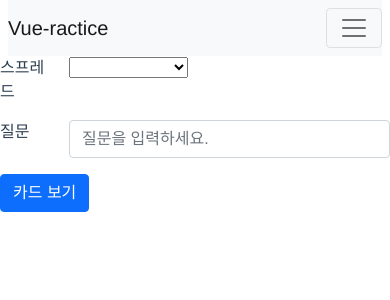
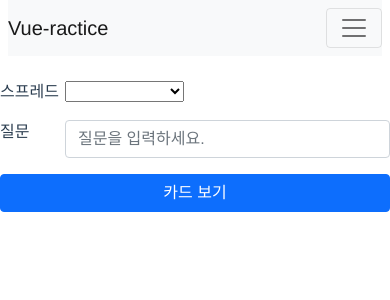
Before and after one commit to Vrisel/vue_practice, a Vue app: page /tarot in a window 390 px wide. Shown: the top 300 px of the page. Built offline with nearby package versions, Linux system fonts and the light colour scheme.

Commit message:
Tarot.vue 레이아웃 수정
- table을 뒤집지 않고, responsive를 사용해 가로스크롤 사용
- table에 border 및 배경색 적용
- button을 div.row 밑에 넣어 .block이 제대로 적용되도록 함

```diff
--- a/src/components/Tarot.vue
+++ b/src/components/Tarot.vue
@@ -1,7 +1,7 @@
 <template>
-  <div id="tarot">
-    <b-form @submit.prevent="onSubmit">
-      <b-row class="mb-3">
+  <b-container id="tarot" class="justify-content-center my-4">
+    <b-form @submit.prevent="onSubmit" class="row mb-5">
+      <b-row class="gx-0 mb-3">
         <b-col lg="1" cols="2">
           <label>스프레드</label>
         </b-col>
@@ -20,7 +20,7 @@
         </b-col>
       </b-row>
 
-      <b-row class="mb-3">
+      <b-row class="gx-0 mb-3">
         <b-col lg="1" cols="2">
           <label>질문</label>
         </b-col>
@@ -39,15 +39,15 @@
       <b-button type="submit" :disabled="isAsked" block variant="primary">카드 보기</b-button>
     </b-form>
 
-    <div v-if="isAsked">
-      <b-table-simple>
+    <div v-if="isAsked" class="row">
+      <b-table-simple outlined no-border-collapse responsive class="px-0">
         <b-thead><b-tr>
-          <b-th width="15px">의미</b-th>
-          <b-th width="150px" v-for="i of cards.length" :key="i">{{ description[spread][i-1] }}</b-th>
+          <b-th variant="secondary" sticky-column>의미</b-th>
+          <b-th variant="light" v-for="i of cards.length" :key="i">{{ description[spread][i-1] }}</b-th>
         </b-tr></b-thead>
         <b-tbody>
           <b-tr>
-            <b-th>카드</b-th>
+            <b-th variant="secondary" rowspan="2" sticky-column>카드</b-th>
             <b-td v-for="i of cards.length" :key="i">
               <img
                 :src="require(`/src/assets/img/tarot/${cards[i-1]}.jpg`)"
@@ -55,19 +55,23 @@
                 :alt="tarot[cards[i-1]].name"
                 width="120px"
               />
-              <br />
+            </b-td>
+          </b-tr>
+          <b-tr>
+            <b-td v-for="i of cards.length" :key="i">
               {{ tarot[cards[i-1]].name }}
             </b-td>
           </b-tr>
           <b-tr>
-            <b-th>상징</b-th>
+            <b-th variant="secondary" sticky-column>상징</b-th>
             <b-td v-for="i of cards.length" :key="i">{{ tarot[cards[i-1]].desc }}</b-td>
           </b-tr>
         </b-tbody>
       </b-table-simple>
+
       <b-button type="button" @click="tarotReset" block variant="secondary">다시하기</b-button>
     </div>
-  </div>
+  </b-container>
 </template>
 
 <script>
@@ -90,9 +94,7 @@ export default {
         { value: "moon", text: '보름달'},
         { value: 'cross', text: '켈트 십자가'},
         { value: 'tree', text: '생명의 나무'}
-      ]/* ,
-      tableFields: ["의미", "카드", "이름", "상징"],
-      tableItems: [] */
+      ]
     };
   },
   methods: {
@@ -100,8 +102,9 @@ export default {
       /* if (!this.question.endsWith('?')) {
         alert('질문은 일반적으로 물음표로 끝나지요? :)');
         this.$refs.question.focus();
+        return false;
       } */
-      //else {
+
       this.cards = [];
       switch (this.spread) {
         case "1": this.getRandomCard(1); break;
@@ -113,20 +116,9 @@ export default {
         default: break;
       }
 
-        /* this.tableItems = [];
-        for (let i = 0; i < this.cards.length; i++) {
-          this.tableItems.push({
-            "의미": this.description[this.spread][i],
-            "카드": require(`/src/assets/img/tarot/${this.cards[i]}.jpg`),
-            "이름": this.tarot[this.cards[i]].name,
-            "상징": this.tarot[this.cards[i]].desc
-          });
-        } */
-
       this.isAsked = true;
 
       //this.$refs.resetBtn.focus(); //v-if나 v-show가 동작하기 이전에 focus를 잡으려고 해서인지 워닝 뜸
-      //}
     },
     tarotReset: function () {
       if (window.confirm('다시 하시겠습니까?')) {
@@ -164,13 +156,20 @@ export default {
 }
 </script>
 
-<style>
+<style scoped>
 #tarot {
   text-align: start;
 }
 
-th, td { text-align: center; }
-@media (max-width: 700px) {
+/* tr { border-bottom-color: black !important; border-bottom-width: 1px !important; } */
+th, td {
+  text-align: center !important;
+  border-color: grey !important;
+  border-width: 1px !important;
+}
+th { min-width: 60px;}
+
+/* @media (max-width: 700px) {
   thead, tbody, th, td { display: block; }
   tr { float: left; }
 
@@ -180,5 +179,5 @@ th, td { text-align: center; }
   thead th { width: 180px; }
   tbody tr { width: 200px; }
   thead th:not(:first-child), td { height: 250px; }
-}
+} */
 </style>
```
Lines whose indentation alone changed are shown as unchanged.
